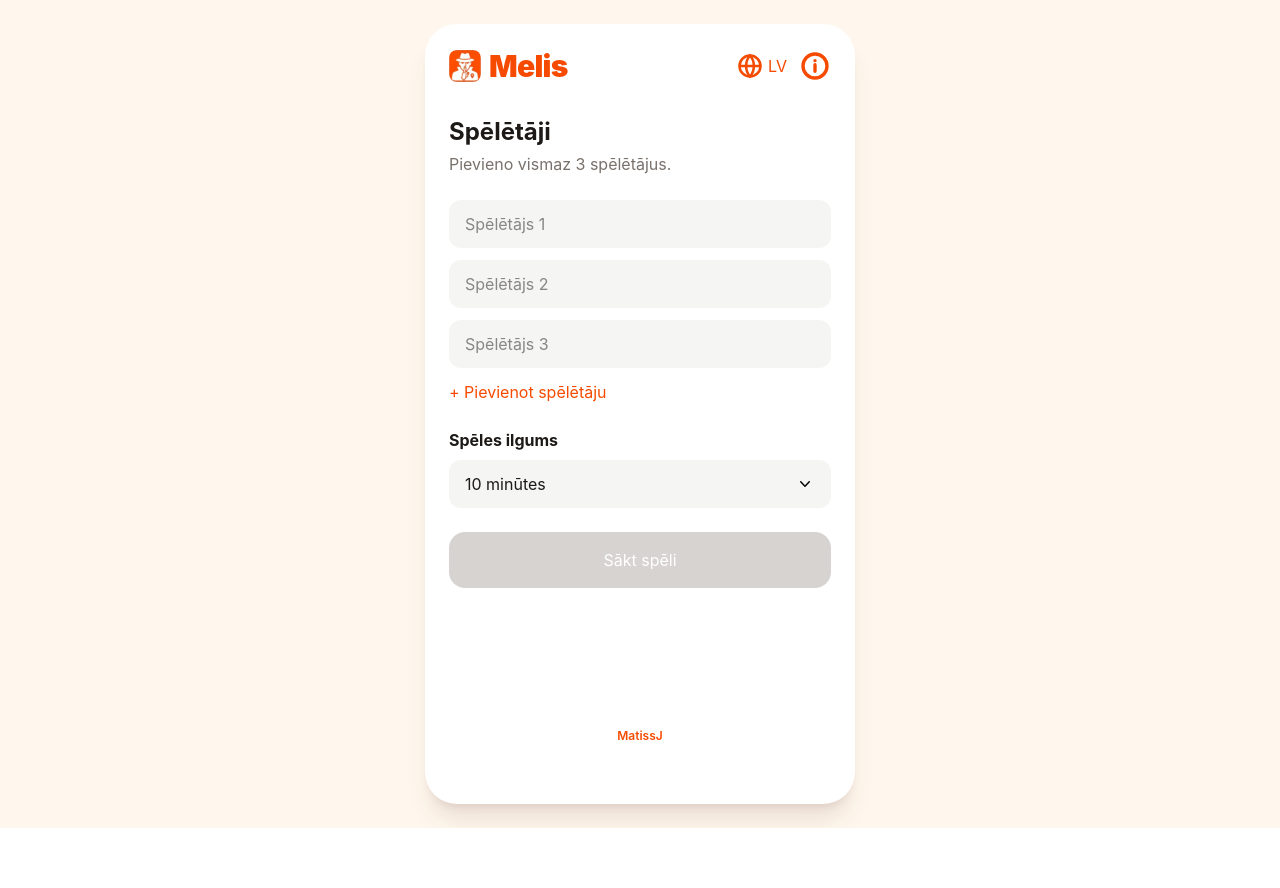
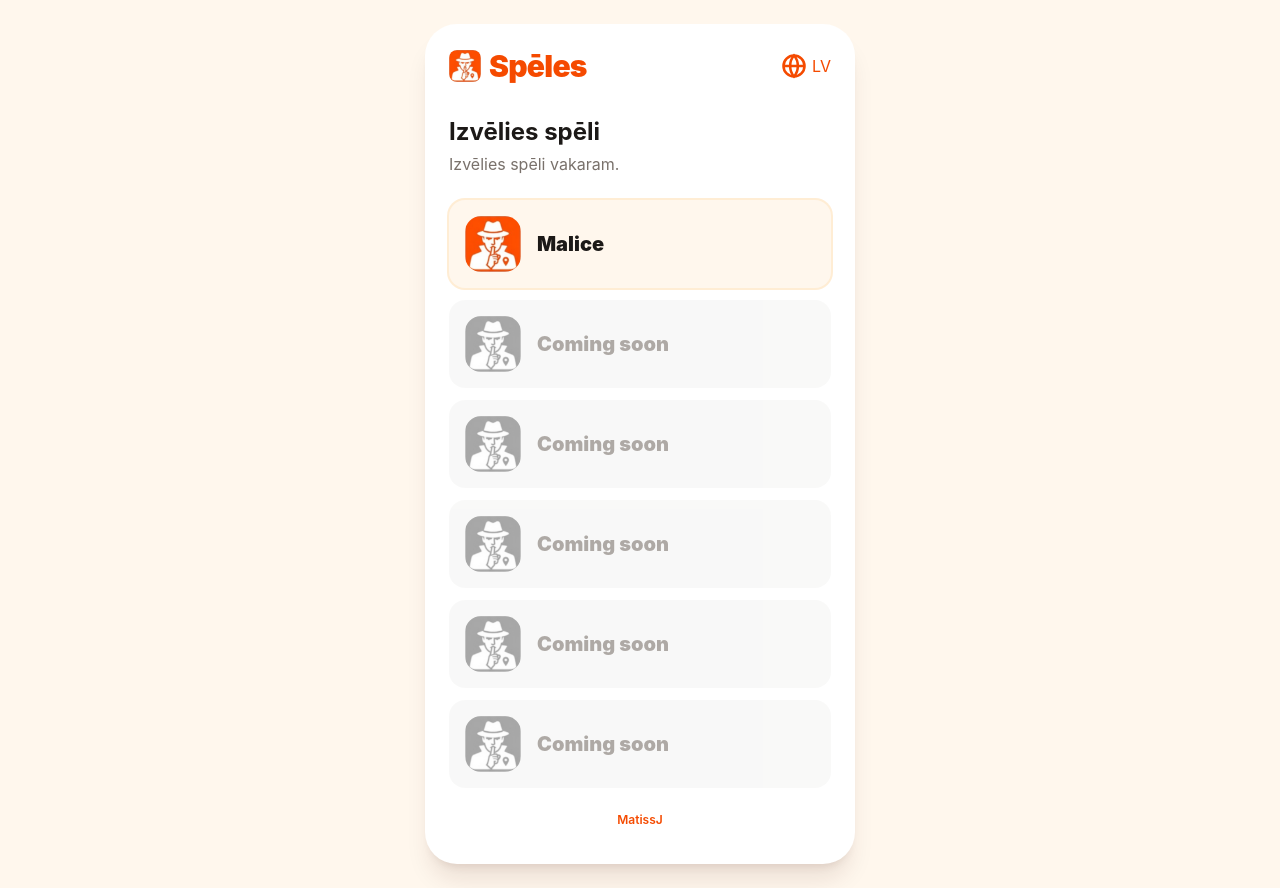
Before and after one commit to Matiss1337/melis-web, a React (Vite) app: page / in a window 1280 px wide. Before the commit the page ends 828 px from the top, so only its background shows below. Built offline with nearby package versions, Linux system fonts and the light colour scheme.

Commit message:
Add games landing page
Co-authored-by: Matt <Matiss1337@users.noreply.github.com>

```diff
--- a/src/App.tsx
+++ b/src/App.tsx
@@ -4,7 +4,7 @@ import enLocationsSource from '../locations.en.md?raw'
 import ruLocationsSource from '../locations.ru.md?raw'
 import { baseUrl } from './baseUrl'
 
-type Screen = 'setup' | 'roles' | 'game' | 'finished'
+type Screen = 'home' | 'setup' | 'roles' | 'game' | 'finished'
 type Language = 'lv' | 'en' | 'ru'
 type SavedGame = { players: string[]; minutes: number }
 type PlayedLocation = { locationIndex: number; playedAt: number }
@@ -24,9 +24,14 @@ const locationsByLanguage: Record<Language, string[]> = {
   en: parseLocations(enLocationsSource),
   ru: parseLocations(ruLocationsSource),
 }
+const placeholderGames = Array.from({ length: 5 }, (_, index) => index)
 
 const translations = {
   lv: {
+    gamesTitle: 'Spēles',
+    chooseGame: 'Izvēlies spēli',
+    gamesSubtitle: 'Izvēlies spēli vakaram.',
+    comingSoon: 'Coming soon',
     switchLanguageLabel: 'Pārslēgt uz angļu valodu',
     openSettings: 'Atvērt iestatījumus',
     openRules: 'Atvērt noteikumus',
@@ -77,6 +82,10 @@ const translations = {
     playAgain: 'Spēlēt vēlreiz',
   },
   en: {
+    gamesTitle: 'Games',
+    chooseGame: 'Pick a game',
+    gamesSubtitle: 'Choose a game for the night.',
+    comingSoon: 'Coming soon',
     switchLanguageLabel: 'Switch to Russian',
     openSettings: 'Open settings',
     openRules: 'Open rules',
@@ -127,6 +136,10 @@ const translations = {
     playAgain: 'Play again',
   },
   ru: {
+    gamesTitle: 'Игры',
+    chooseGame: 'Выберите игру',
+    gamesSubtitle: 'Выберите игру на вечер.',
+    comingSoon: 'Coming soon',
     switchLanguageLabel: 'Переключить на латышский',
     openSettings: 'Открыть настройки',
     openRules: 'Открыть правила',
@@ -220,7 +233,7 @@ function loadRecentLocations(language: Language): PlayedLocation[] {
 function App() {
   const saved = useMemo(loadSettings, [])
   const initialLanguage = useMemo(loadLanguage, [])
-  const [screen, setScreen] = useState<Screen>('setup')
+  const [screen, setScreen] = useState<Screen>('home')
   const [language, setLanguage] = useState<Language>(initialLanguage)
   const [players, setPlayers] = useState(saved.players)
   const [minutes, setMinutes] = useState(saved.minutes)
@@ -337,6 +350,7 @@ function App() {
     await installPrompt.userChoice
     dismissInstall()
   }
+  const gameTitle = screen === 'home' ? t.gamesTitle : 'Malice'
 
   return (
     <main className="min-h-dvh bg-orange-50 px-4 py-6 text-stone-900 sm:flex sm:items-center sm:justify-center">
@@ -344,7 +358,7 @@ function App() {
         <header className="mb-8 flex items-center justify-between">
           <div className="flex items-center">
             <img className="mr-2 size-8 rounded-lg" src={`${baseUrl}icon-192.png`} alt="" />
-            <h1 className="text-3xl font-black tracking-tight text-orange-600">Melis</h1>
+            <h1 className="text-3xl font-black tracking-tight text-orange-600">{gameTitle}</h1>
           </div>
           <div className="flex items-center gap-3">
             <button
@@ -359,13 +373,14 @@ function App() {
               </svg>
               <span>{languageCodes[language]}</span>
             </button>
-            {screen !== 'setup' && (
+            {screen !== 'home' && screen !== 'setup' && (
               <button className="text-orange-600" aria-label={t.openSettings} onClick={openSettings}>
                 <svg className="size-8 fill-current" viewBox="0 0 24 24">
                   <path d="M12 4V1L8 5l4 4V6c3.31 0 6 2.69 6 6 0 1.01-.25 1.96-.7 2.8l1.46 1.46A7.94 7.94 0 0 0 20 12c0-4.42-3.58-8-8-8Zm-6.76 4.74A7.94 7.94 0 0 0 4 12c0 4.42 3.58 8 8 8v3l4-4-4-4v3c-3.31 0-6-2.69-6-6 0-1.01.25-1.96.7-2.8L5.24 8.74Z" />
                 </svg>
               </button>
             )}
+            {screen !== 'home' && (
               <button
                 className="text-orange-600"
                 aria-label={t.openRules}
@@ -379,6 +394,7 @@ function App() {
                   <path d="M12 11v5m0-8h.01" strokeLinecap="round" />
                 </svg>
               </button>
+            )}
           </div>
         </header>
 
@@ -422,6 +438,33 @@ function App() {
                 {installPrompt ? t.installAction : t.installGotIt}
               </button>
             </div>
+          </div>
+        )}
+
+        {screen === 'home' && (
+          <div className="flex min-h-[calc(100dvh-10rem)] flex-col">
+            <div>
+              <h2 className="text-2xl font-bold">{t.chooseGame}</h2>
+              <p className="mt-1 text-stone-500">{t.gamesSubtitle}</p>
+            </div>
+            <div className="mt-6 space-y-3">
+              <button
+                className="flex w-full items-center gap-4 rounded-2xl bg-orange-50 p-4 text-left ring-2 ring-orange-100 transition hover:bg-orange-100 focus:outline-none focus:ring-orange-400"
+                onClick={() => setScreen('setup')}
+              >
+                <img className="size-14 rounded-2xl" src={`${baseUrl}icon-192.png`} alt="" />
+                <span className="text-xl font-black">Malice</span>
+              </button>
+              {placeholderGames.map((index) => (
+                <div className="flex items-center gap-4 rounded-2xl bg-stone-100 p-4 opacity-60" key={index}>
+                  <img className="size-14 rounded-2xl grayscale" src={`${baseUrl}icon-192.png`} alt="" />
+                  <span className="text-xl font-black text-stone-500">{t.comingSoon}</span>
+                </div>
+              ))}
+            </div>
+            <p className="mt-auto pb-3 pt-6 text-center text-xs text-orange-600">
+              <a className="font-semibold" href="https://www.linkedin.com/in/matiss-judins-319235228/" target="_blank" rel="noreferrer">MatissJ</a>
+            </p>
           </div>
         )}
 
```
Also changed, not shown: 1 other file (tests, documents, lock files or other folders). Lines whose indentation alone changed are shown as unchanged.
